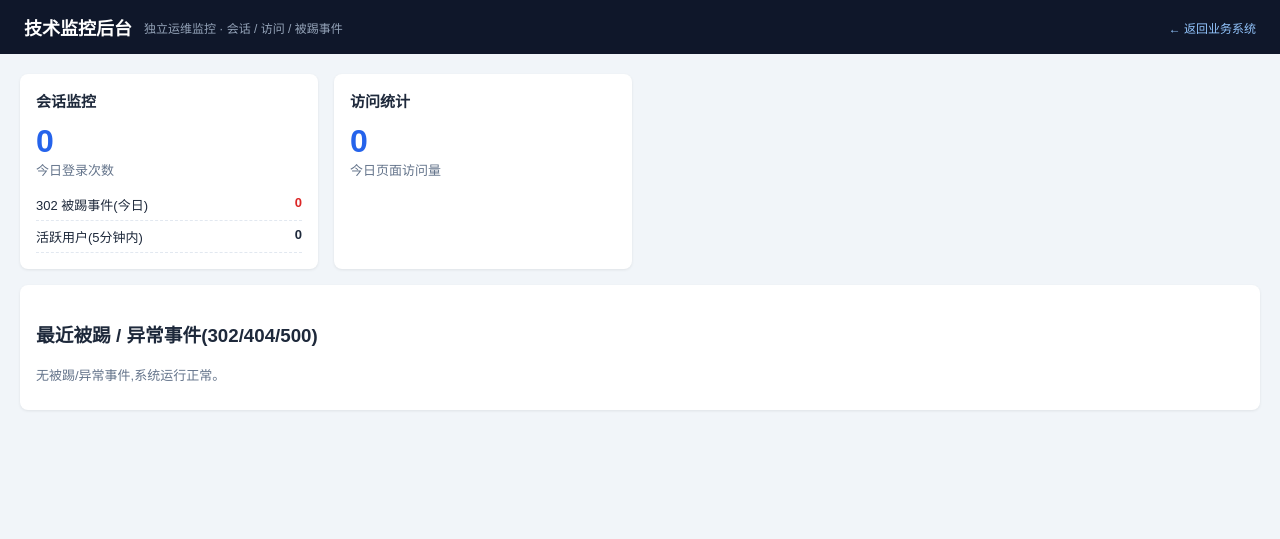
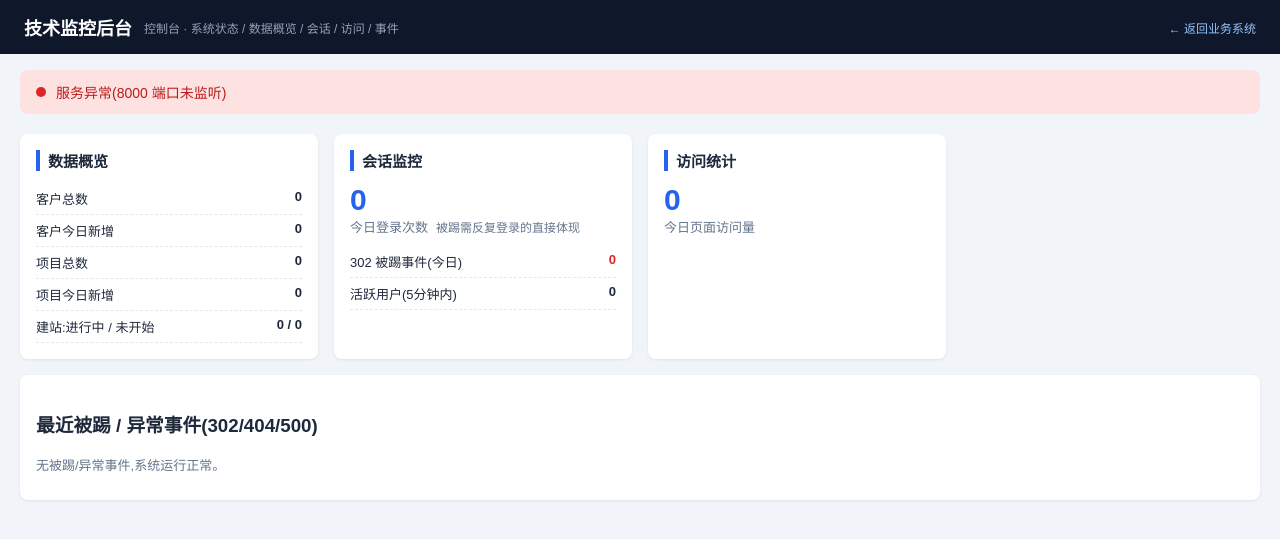
Before and after one commit to Stuuu223/oa-jinshin, a Django app: page /ops/monitor/ in a window 1280 px wide. Shown: the top 539 px of the page. Run offline with Django 5.2, Linux system fonts and the light colour scheme; the visitor is signed in with stand-in values (Sample User, id 1); data comes from the database, SQL or seed files in the repository; data that the repository does not hold is empty; parts of the project's set-up code (start-up, migrations or seed data) failed here and were passed over.

Commit message:
feat(ops): 技术监控后台升级控制台 — 系统状态/数据概览/会话/访问/事件全模块
- 需求(用户):'太简单了,完全不像控制后台'——升级为控制台
- monitor视图扩展:数据概览(客户总数/今日新增、项目总数/今日新增、建站进度分布site_progress)、系统状态(socket检测8000端口srv_up)
- monitor.html控制台布局:系统状态横幅(服务运行中/异常)+数据概览卡片+会话监控(今日登录/302被踢/活跃用户)+访问统计+事件表(302/404/500)
- VERIFY:运行中控制台全模块渲染200(系统状态/数据概览/会话/访问/事件),服务已重启

Co-Authored-By: AtomCode (GLM-5.2) <noreply@atomgit.com>

```diff
--- a/apps/accounts/views.py
+++ b/apps/accounts/views.py
@@ -311,7 +311,8 @@ def monitor(request):
             return redirect("tech_workbench")
         return redirect("/admin/")
 
-    from apps.customers.models import VisitLog, OperationLog
+    from apps.customers.models import VisitLog, OperationLog, Customer
+    from apps.projects.models import Project
     from django.utils import timezone
     from datetime import timedelta
     from django.db.models import Count
@@ -327,12 +328,36 @@ def monitor(request):
     top_paths = list(VisitLog.objects.values("path").annotate(c=Count("id")).order_by("-c")[:5])
     # 事件列表:最近被踢回登录页(302)/异常(404/500)
     events = list(VisitLog.objects.filter(status__in=[302, 404, 500]).order_by("-created_at")[:10])
+    # 数据概览(业务全貌):客户/项目/建站进度
+    customers_total = Customer.objects.count()
+    customers_today = Customer.objects.filter(created_at__gte=today).count()
+    projects_total = Project.objects.count()
+    projects_today = Project.objects.filter(created_at__gte=today).count()
+    site_progress = dict(Project.objects.values_list("site_progress").annotate(c=Count("id")))
+    # 系统状态:8000 端口是否监听(服务运行中)
+    import socket
+    srv_up = False
+    s = socket.socket(socket.AF_INET, socket.SOCK_STREAM)
+    s.settimeout(1)
+    try:
+        s.connect(("127.0.0.1", 8000))
+        srv_up = True
+    except Exception:
+        srv_up = False
+    finally:
+        s.close()
     return render(request, "admin/monitor.html", {
-        "title": "技术监控",
+        "title": "技术监控后台",
+        "srv_up": srv_up,
         "login_today": login_today,
         "kick_today": kick_today,
         "active_users": active_users,
         "visits_today": visits_today,
         "top_paths": top_paths,
         "events": events,
+        "customers_total": customers_total,
+        "customers_today": customers_today,
+        "projects_total": projects_total,
+        "projects_today": projects_today,
+        "site_progress": site_progress,
     })
--- a/templates/admin/monitor.html
+++ b/templates/admin/monitor.html
@@ -9,29 +9,49 @@
   .mon-header h1 { margin:0; font-size:18px; }
   .mon-header .sub { color:#94a3b8; font-size:12px; }
   .mon-header .mon-back { color:#93c5fd; font-size:12px; text-decoration:none; margin-left:auto; }
-  .mon-grid { display:grid; grid-template-columns:repeat(auto-fit,minmax(280px,1fr)); gap:16px; padding:20px; }
+  .mon-status { margin:16px 20px 0; padding:12px 16px; border-radius:8px; font-size:14px; display:flex; align-items:center; gap:10px; }
+  .mon-status.ok { background:#DCFCE7; color:#15803D; }
+  .mon-status.bad { background:#FEE2E2; color:#B91C1C; }
+  .dot { width:10px; height:10px; border-radius:50%; display:inline-block; }
+  .dot.ok { background:#16a34a; } .dot.bad { background:#dc2626; }
+  .mon-grid { display:grid; grid-template-columns:repeat(auto-fit,minmax(260px,1fr)); gap:16px; padding:20px; }
   .mon-card { background:#fff; border-radius:8px; box-shadow:0 1px 3px rgba(0,0,0,.08); padding:16px; }
-  .mon-card h3 { margin:0 0 12px; font-size:15px; color:#1e293b; }
-  .mon-num { font-size:32px; font-weight:700; color:#2563EB; }
+  .mon-card h3 { margin:0 0 12px; font-size:15px; color:#1e293b; border-left:4px solid #2563EB; padding-left:8px; }
+  .mon-num { font-size:30px; font-weight:700; color:#2563EB; }
   .mon-label { color:#64748B; font-size:13px; margin-bottom:10px; }
   .mon-row { display:flex; justify-content:space-between; padding:6px 0; border-bottom:1px dashed #e2e8f0; font-size:13px; }
   .mon-panel { grid-column:1/-1; background:#fff; border-radius:8px; box-shadow:0 1px 3px rgba(0,0,0,.08); padding:16px; }
   table.mon-tbl { width:100%; border-collapse:collapse; font-size:13px; }
   table.mon-tbl th, table.mon-tbl td { padding:8px 10px; border-bottom:1px solid #f1f5f9; text-align:left; }
   .mon-bad { color:#dc2626; font-weight:600; }
+  .mon-sub { color:#64748B; font-size:12px; margin-left:8px; }
 </style>
 </head>
 <body>
 <div class="mon-header">
   <h1>技术监控后台</h1>
-  <span class="sub">独立运维监控 · 会话 / 访问 / 被踢事件</span>
+  <span class="sub">控制台 · 系统状态 / 数据概览 / 会话 / 访问 / 事件</span>
   <a class="mon-back" href="/admin/">← 返回业务系统</a>
 </div>
+
+<div class="mon-status {% if srv_up %}ok{% else %}bad{% endif %}">
+  <span class="dot {% if srv_up %}ok{% else %}bad{% endif %}"></span>
+  {% if srv_up %}服务运行中(127.0.0.1:8000 监听正常){% else %}服务异常(8000 端口未监听){% endif %}
+</div>
+
 <div class="mon-grid">
+  <div class="mon-card">
+    <h3>数据概览</h3>
+    <div class="mon-row"><span>客户总数</span><b>{{ customers_total }}</b></div>
+    <div class="mon-row"><span>客户今日新增</span><b>{{ customers_today }}</b></div>
+    <div class="mon-row"><span>项目总数</span><b>{{ projects_total }}</b></div>
+    <div class="mon-row"><span>项目今日新增</span><b>{{ projects_today }}</b></div>
+    <div class="mon-row"><span>建站:进行中 / 未开始</span><b>{{ site_progress.in_progress|default:0 }} / {{ site_progress.not_started|default:0 }}</b></div>
+  </div>
   <div class="mon-card">
     <h3>会话监控</h3>
     <div class="mon-num">{{ login_today }}</div>
-    <div class="mon-label">今日登录次数</div>
+    <div class="mon-label">今日登录次数<span class="mon-sub">被踢需反复登录的直接体现</span></div>
     <div class="mon-row"><span>302 被踢事件(今日)</span><b class="mon-bad">{{ kick_today }}</b></div>
     <div class="mon-row"><span>活跃用户(5分钟内)</span><b>{{ active_users }}</b></div>
   </div>
```
